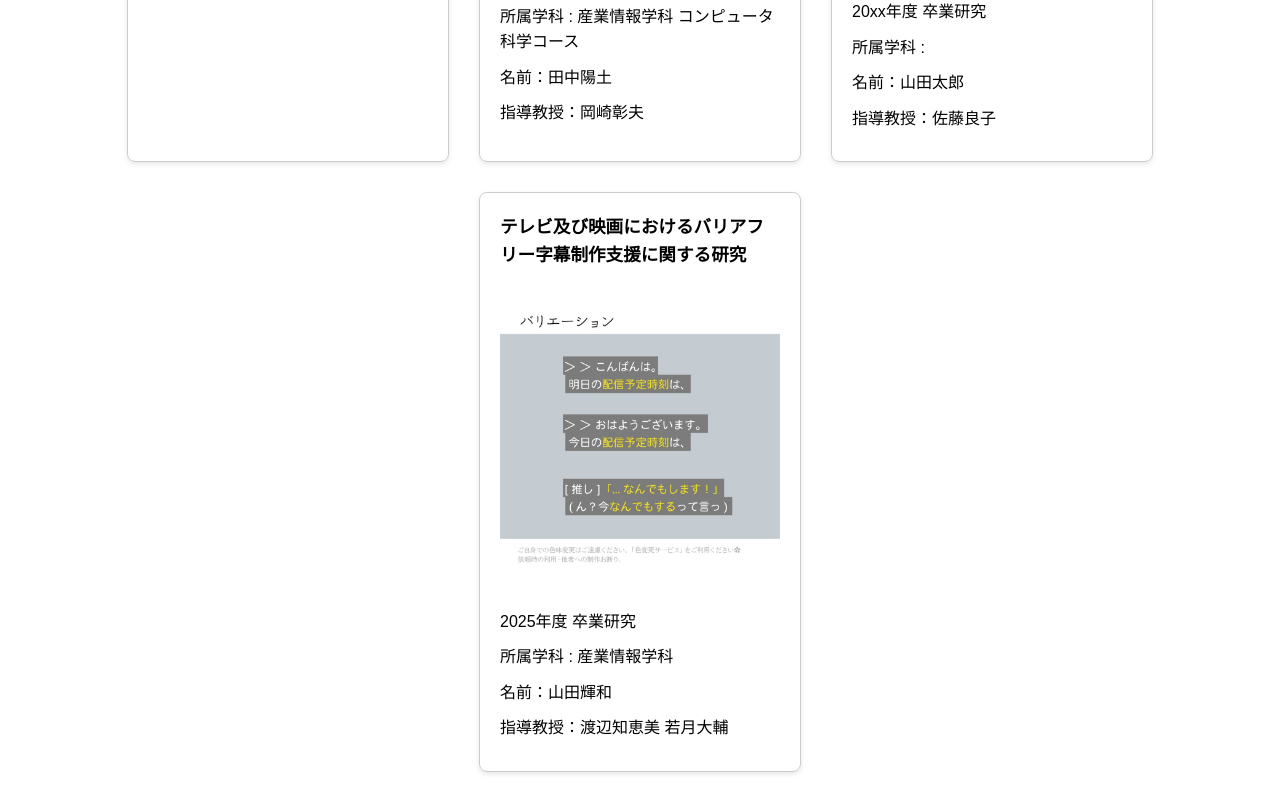
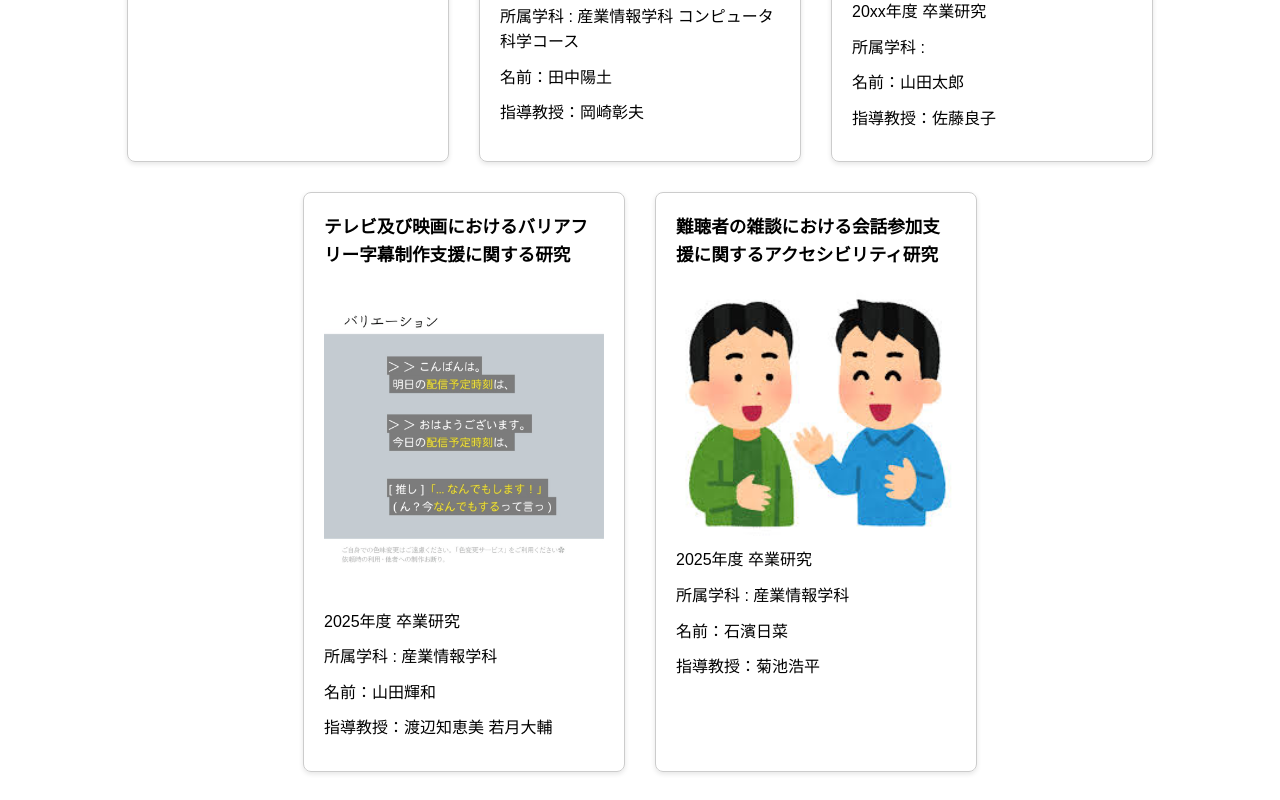
Before and after one commit to relax-with-youto/gidai_research_matching, a website: page public/index.html in a window 1280 px wide. Shown: the part 507-1307 px from the top of the page. Drawn offline with Linux system fonts and the light colour scheme.

Commit message:
1人追加しました

```diff
--- a/public/index.html
+++ b/public/index.html
@@ -47,6 +47,15 @@
             <p>指導教授：渡辺知恵美 若月大輔</p>
         </div>
 
+        <div class="card">
+            <p><span class="theme-text">難聴者の雑談における会話参加支援に関するアクセシビリティ研究</span></p>
+            <img src="images/石濱日菜.png" alt="石濱日菜の写真" class="student-photo">
+            <p>2025年度 卒業研究</p>
+            <p>所属学科 : 産業情報学科</p>
+            <p>名前：石濱日菜</p>
+            <p>指導教授：菊池浩平</p>
+        </div>
+
 
 
 </body>
```
Also changed, not shown: public/images/石濱日菜.png (added).
